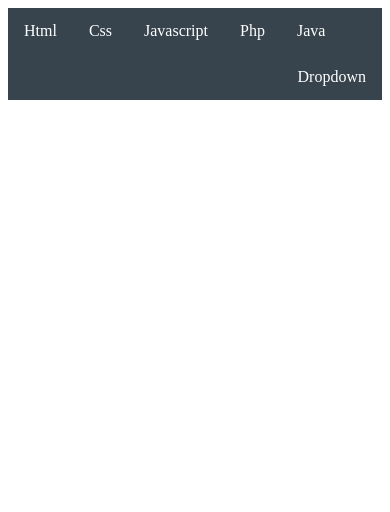
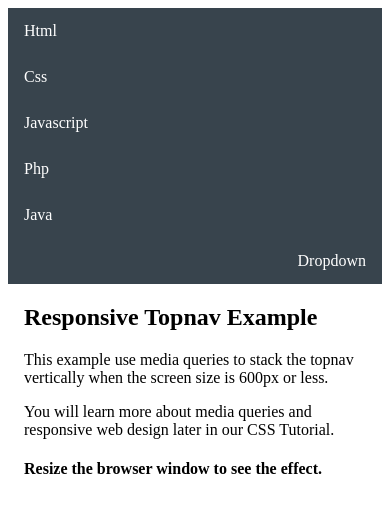
Before and after one commit to DikensonGue/Dropdown-bar, a plain HTML site: page index.html in a window 390 px wide. Drawn offline with Linux system fonts and the light colour scheme.

Commit message:
Edit index.html

```diff
--- a/index.html
+++ b/index.html
@@ -22,5 +22,12 @@
                 <a href="#about">About</a>
             </div>
     </ul>
+
+    <div style="padding:0 16px;">
+        <h2>Responsive Topnav Example</h2>
+        <p>This example use media queries to stack the topnav vertically when the screen size is 600px or less.</p>
+        <p>You will learn more about media queries and responsive web design later in our CSS Tutorial.</p>
+        <h4>Resize the browser window to see the effect.</h4>
+      </div>
 </body>
 </html>
--- a/style.css
+++ b/style.css
@@ -46,3 +46,7 @@ li.dropdown {
 .dropdown:hover .dropdown-content {
   display: block;
 }
+@media screen and (max-width: 500px) {
+  ul.dropdown li.right,
+  ul li {float: none;}
+}
```
